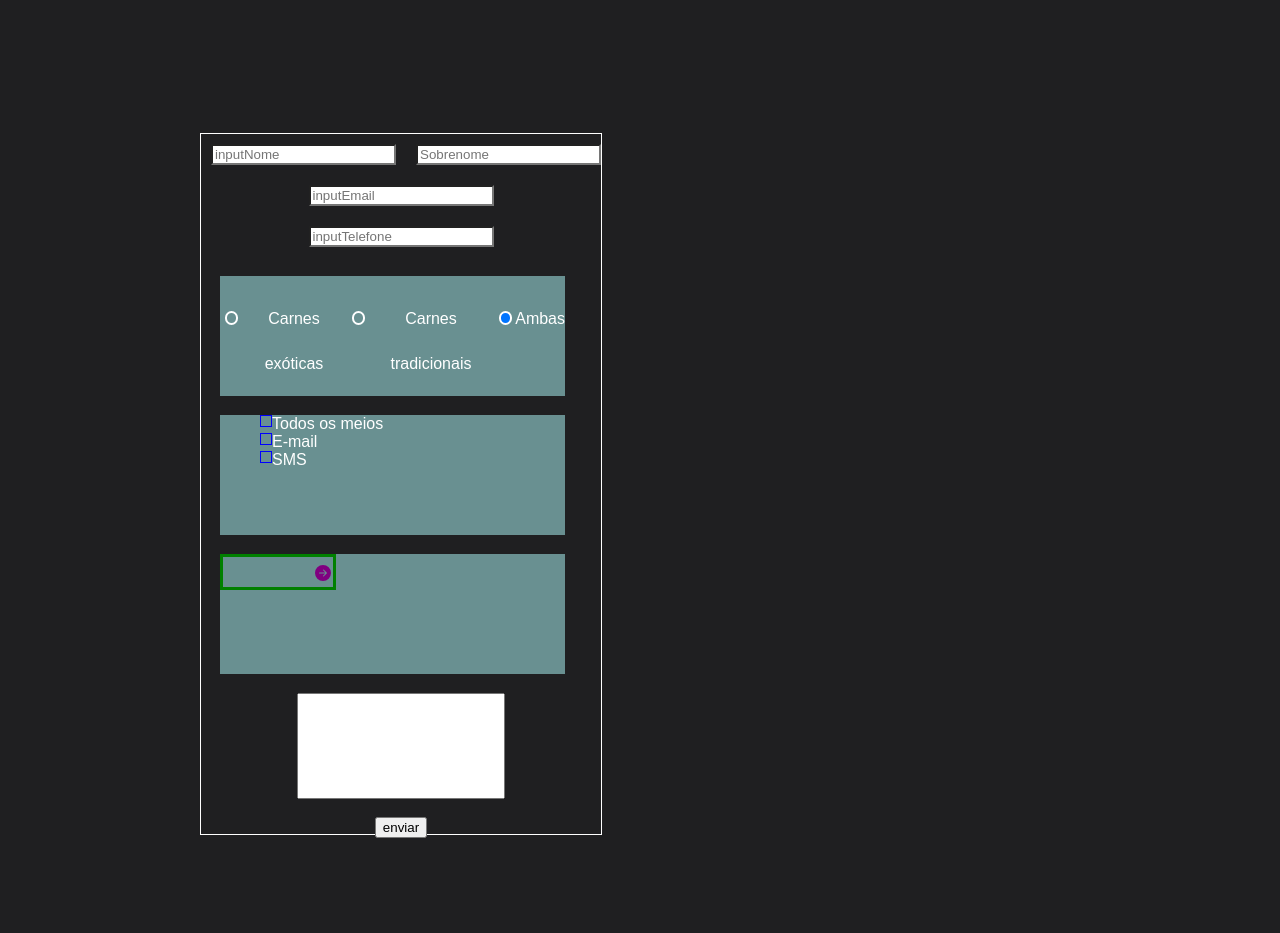
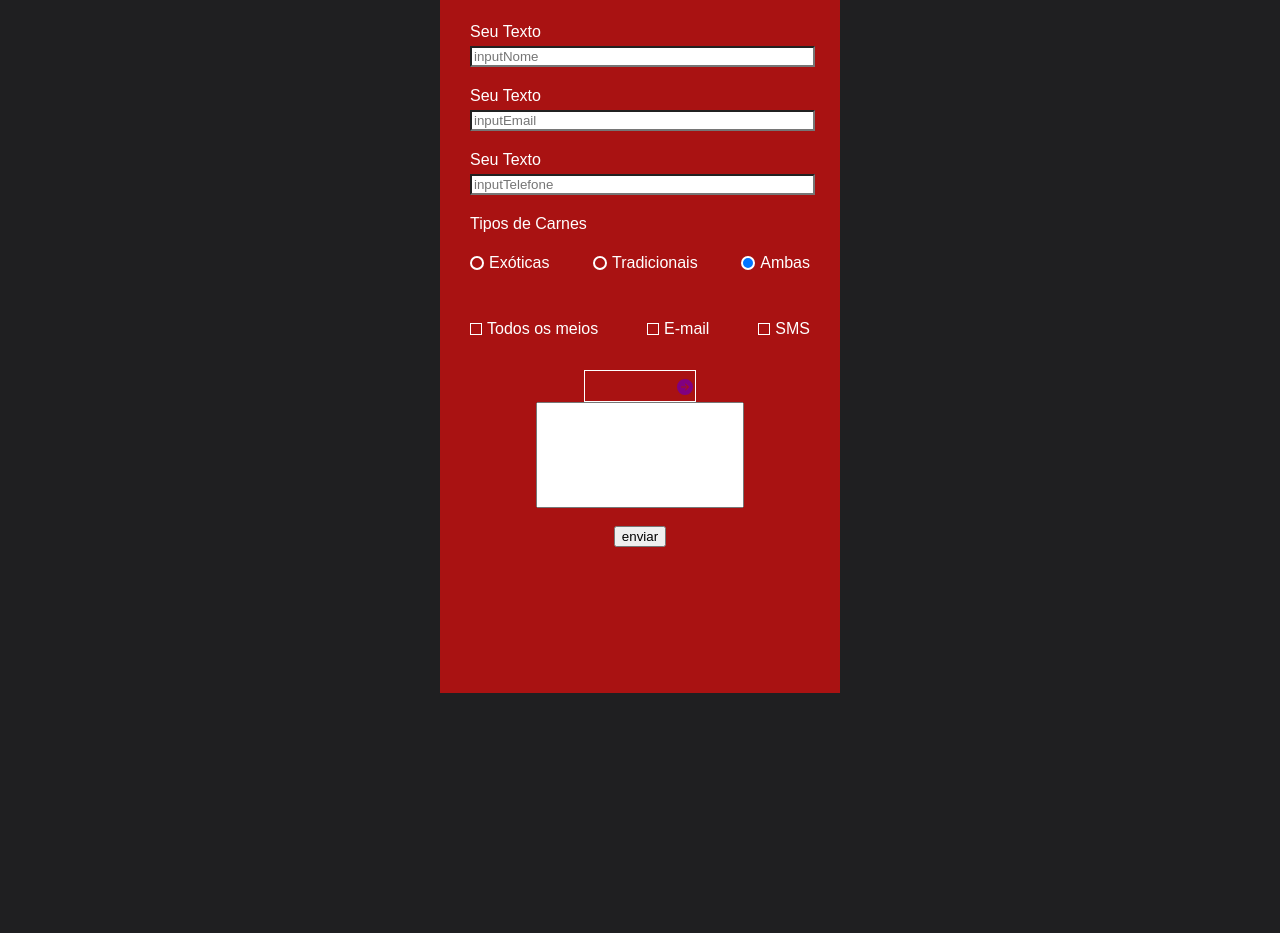
Before and after one commit to LuizCarlosButtner/Delicias-da-carne, a plain HTML site: page indexForm.html in a window 1280 px wide. Shown: the part 67-1000 px from the top of the page. After the commit the page ends 800 px from the top, so only its background shows below. Drawn offline with Linux system fonts and the light colour scheme.

Commit message:
work on form

```diff
--- a/form.js
+++ b/form.js
@@ -94,25 +94,27 @@ let radioClicado =(inde)=>{
 
 
 // -----------------------------------checkBox
+let calculador = 0;
+
 let todosOsMeios =(elem)=>{
   if(elem.classList.contains("marcado")){
     for(let i = 0;i<3;i++){
       document.querySelectorAll(".checkList div li div")[i].classList.remove("marcado")
     }
-    calculador = 0
+
+    calculador = 0;
   } else {
     elem.classList.add("marcado")
     for(let i = 1;i<3;i++){
       document.querySelectorAll(".checkList div li div")[i].classList.add("marcado")
     }
+    document.querySelectorAll(".checkList div li div")[0].innerText = '';
     calculador = 2
   }
   console.log(calculador)
 }
 
 
-
-let calculador = 0;
 
 let checkClique =(elem)=>{
   if(elem.classList.contains("marcado")){
@@ -137,5 +139,6 @@ let checkClique =(elem)=>{
       document.querySelectorAll(".checkList div li div")[i].classList.add("marcado")
     }
   }
+  console.log(calculador)
 }
 // -----------------------------------checkBox
--- a/indexForm.html
+++ b/indexForm.html
@@ -6,62 +6,86 @@
     <meta http-equiv="X-UA-Compatible" content="IE=edge">
     <meta name="viewport" content="width=device-width, initial-scale=1.0">
     <link rel="stylesheet" href="style.css">
-    <title>Document</title>
+    <title>Formulario</title>
 </head>
 
 <body>
+    <nav id="paiNavLista" style="justify-content: center;">
+        <div id="divLogo">
+            <img src="img/icons8-cuts-of-beef-50.png" alt="logo">
+            <h1>Delicias da carne</h1>
+
+        </div>
+
+    </nav>
 
 
     <div class="formulario">
+        <div class="formularioFlex">
             <div class="entradas">
-            <div class="nomeSobrenome">
+
+
+                <label for="txt">Seu Texto</label>
 
                 <input class="inputs" type="text" id="inputNome" placeholder="inputNome">
 
-                <input class="inputs" type="text" id="inputSobreNome" placeholder="Sobrenome">
-            </div>
-
+                <label for="txt">Seu Texto</label>
                 <input class="inputs" type="text" id="inputEmail" placeholder="inputEmail">
+                <label for="tel">Seu Texto</label>
 
                 <input class="inputs" type="tel" id="inputTelefone" placeholder="inputTelefone">
+
 
             </div>
             <!-- ---------------------radio button -->
             <div class="padrao radio">
+                <label for="">Tipos de Carnes</label>
                 <div id="caixa1">
-
+                    <div class="containerBola">
                         <div id="bola1" onclick="radioClicado(this)" class="bola "></div>
-                <spam>Carnes exóticas</spam>
+                        <p>Exóticas</p>
+                    </div>
+                    <div class="containerBola">
                         <div id="bola2" onclick="radioClicado(this)" class="bola"></div>
-                <spam>Carnes tradicionais</spam>
+                        <p>Tradicionais</p>
+                    </div>
+                    <div class="containerBola">
                         <div id="bola3" onclick="radioClicado(this)" class="bola bolaMarcada"></div>
-                <spam>Ambas</spam>
-
+                        <p>Ambas</p>
+                    </div>
                 </div>
             </div>
             <!-- ---------------------------checkBox -->
+            <label for=""></label>
             <div class="padrao" class="select">
                 <ul class="checkList">
                     <div class="containerDaListaCheckBox">
-                    <li><div class=" marcarDesmarcarTodos" onclick="todosOsMeios(this)"></div>Todos os meios</li>
+                        <li>
+                            <div class=" marcarDesmarcarTodos" onclick="todosOsMeios(this)"></div><p>Todos os meios</p>
+                        </li>
                     </div>
                     <div class="containerDaListaCheckBox">
-                    <li><div onclick="checkClique(this)"></div>E-mail</li>
+                        <li>
+                            <div onclick="checkClique(this)"></div><p>E-mail</p>
+                        </li>
                     </div>
                     <div class="containerDaListaCheckBox">
-                    <li><div onclick="checkClique(this)"></div>SMS</li>
+                        <li>
+                            <div onclick="checkClique(this)"></div><p>SMS</p>
+                        </li>
                     </div>
                 </ul>
             </div>
             <!-- ---------------------------checkBox -->
 
-        <div class="padrao" class="checkBox">
+            <!--0-------------------------- select  -->
+            <div class="select">
                 <table>
                     <tbody>
                         <tr>
                             <td id="vazia">
-                            <svg id="seta" xmlns="http://www.w3.org/2000/svg" width="16" height="16" fill="currentColor"
-                                lass="bi bi-arrow-right-circle-fill" viewBox="0 0 16 16">
+                                <svg id="seta" xmlns="http://www.w3.org/2000/svg" width="16" height="16"
+                                    fill="currentColor" lass="bi bi-arrow-right-circle-fill" viewBox="0 0 16 16">
                                     <path
                                         d="M8 0a8 8 0 1 1 0 16A8 8 0 0 1 8 0zM4.5 7.5a.5.5 0 0 0 0 1h5.793l-2.147 2.146a.5.5 0 0 0 .708.708l3-3a.5.5 0 0 0 0-.708l-3-3a.5.5 0 1 0-.708.708L10.293 7.5H4.5z" />
                                 </svg>
@@ -81,15 +105,14 @@
                         </tr>
                     </tbody>
                 </table>
-
             </div>
-
+            <!--0-------------------------- select  -->
             <div class="textArea"><input type="text"></div><br>
 
 
             <button id="btn">enviar</button>
 
-
+        </div>
     </div>
     <script src="form.js"></script>
 </body>
--- a/style.css
+++ b/style.css
@@ -425,22 +425,36 @@ a {
 
 /* -----------------------------formulario------------------------------------ */
 .formulario {
+    display: flex;
+    justify-content: center;
+    align-items: center;
+
+}
+.formularioFlex{
+    box-sizing: border-box;
+    padding: 30px;
+    background-color: #c80f0fd0;
     height: 700px;
     width: 400px;
-    border: 1px solid #fff;
-    margin: 200px 200px;
 }
-
+.entradas{
+}
 .inputs {
-    margin: 10px;
+    width: 99%;
+    display: block;
     background-color: #fff;
+    margin-bottom: 20px;
 }
+label {
+    display: block;
+    text-align: start;
+    margin-bottom: 5px;
+  }
 
 .padrao {
-    margin: 19px;
-    width: 345px;
-    height: 120px;
-    background-color: rgba(131, 184, 184, 0.743);
+
+
+
 }
 
 .textArea>input {
@@ -449,26 +463,10 @@ a {
 }
 
 .nomeSobrenome {
-    justify-content: space-between;
     display: flex;
 }
 
-.radio {
-    display: flex;
-}
 
-.radioEach {
-    display: flex;
-}
-
-.checkList {
-    list-style: none;
-    text-align: left;
-}
-
-li>svg {
-    width: 16px;
-}
 
 /* -----------------------select-------------------------- */
 #vazia{
@@ -478,7 +476,7 @@ li>svg {
 td {
     width: 100px;
     height: 20px;
-    border: 3px solid green;
+    border: 1px solid #fff;
 }
 
 #seta {
@@ -503,28 +501,42 @@ table {
 .viraVira {
     transform: rotate(90deg);
 }
+.select{
+
+    justify-content: center;
+    display: flex;
+
+}
 
 /* -----------------------select-------------------------- */
 /* -----------------------------formulario------------------------------------ */
 
 /* // -------------------------------radio button */
-#caixa1 {
-    margin-top: 20px;
+
+.checkList {
+    list-style: none;
+    text-align: left;
+}
+
+#caixa1 > spam{
     display: flex;
 }
-
-spam {
-    line-height: 45px;
+#caixa1 {
+    display: flex;
+    align-items: center;
+    justify-content: space-between;
+}
+.containerBola{
+    display: flex;
+    align-items: center;
 }
 
-
 .bola {
-    margin: 3px 3px 0px 5px;
     border: 2px solid #fff;
     border-radius: 50px;
     width: 10px;
     height: 10px;
-    margin-top: 15px;
+    margin-right: 5px;
 }
 
 .bolaMarcada {
@@ -533,16 +545,24 @@ spam {
 
 /* // -------------------------------radio button */
 /* -----------------------------------checkBox */
+.checkList{
+    padding-left: 0;
+    display: flex;
+    justify-content: space-between;
+}
+
 .containerDaListaCheckBox li{
     display: flex;
+    align-items: center;
 }
 .containerDaListaCheckBox li div{
     width: 10px;
     height: 10px;
-    border: 1px solid blue;
+    border: 1px solid #fff;
+    margin-right: 5px;
 }
 .marcado{
-    background-color: red;
+    background-color: #0075FF;
 }
 .marcarDesmarcarTodos{
     display: flex;
```
Lines whose indentation alone changed are shown as unchanged.
